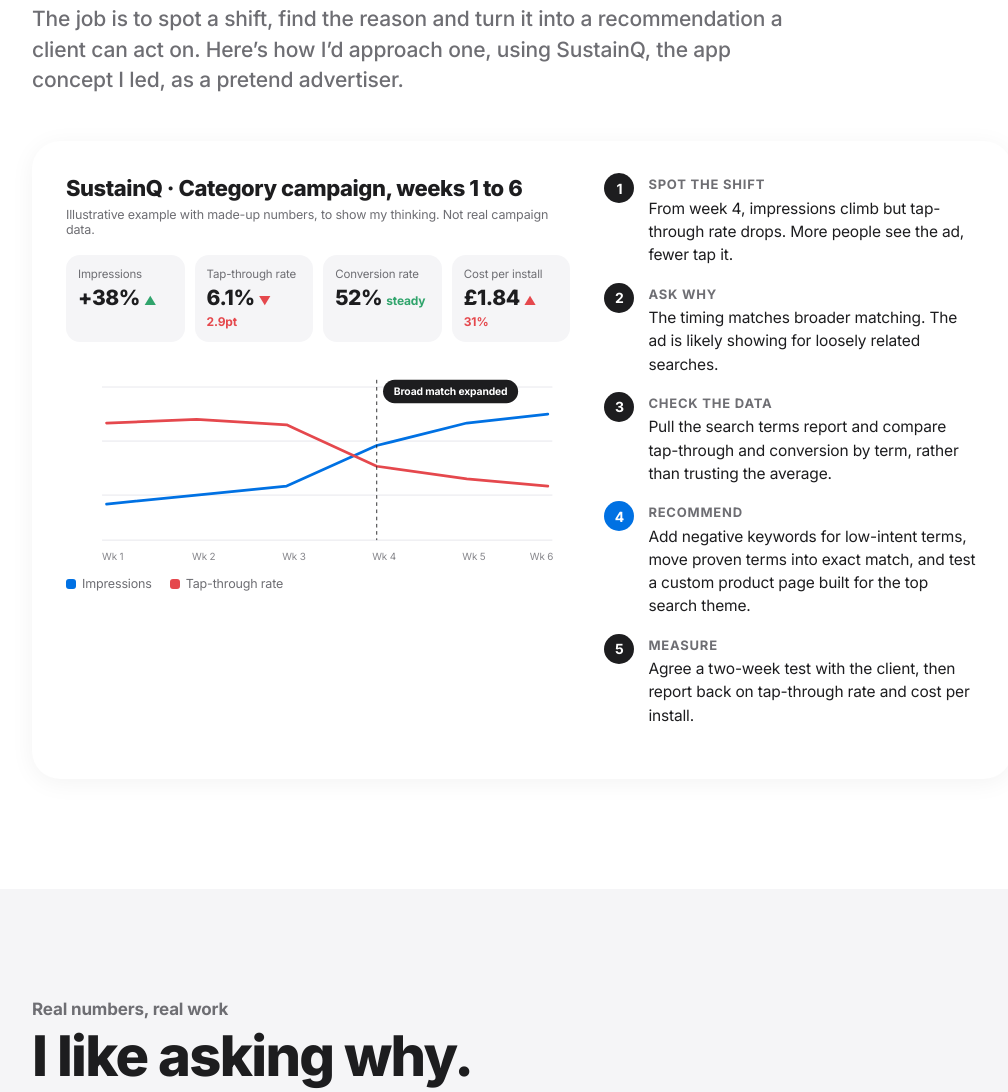
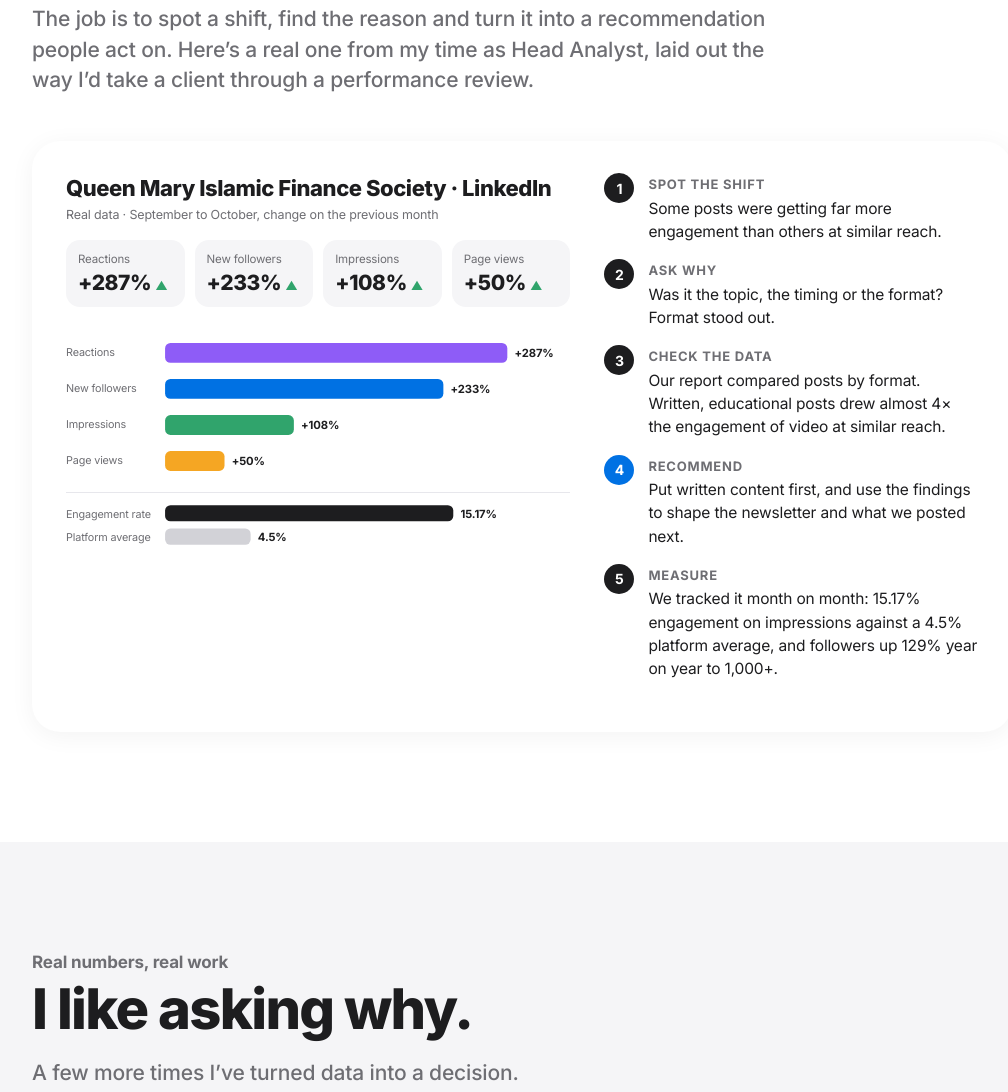
Before and after one commit to sumayaosman-pixel/web, a plain HTML site: page app-growth.html in a window 1280 px wide. Shown: the part 1096-2188 px from the top of the page, without its empty margins (118-1126 px from the left). Drawn offline with Linux system fonts and the light colour scheme.

Commit message:
Use real LinkedIn data in app growth page dashboard
Co-Authored-By: Claude Opus 5.5 <noreply@anthropic.com>
Claude-Session: https://claude.ai/code/session_01MsrmoqmGuJcnBMdd2XAcGA

```diff
--- a/app-growth.html
+++ b/app-growth.html
@@ -69,6 +69,7 @@ svg.chart{width:100%;height:auto;display:block}
 .js .chart .ln{stroke-dasharray:900;stroke-dashoffset:900;transition:stroke-dashoffset 2.2s ease}
 .js .chart.in .ln{stroke-dashoffset:0}
 .chart .flag{opacity:0;transition:opacity .6s ease 1.8s}.chart.in .flag{opacity:1}
+.chart .vals{opacity:0;transition:opacity .6s ease 1.1s}.chart.in .vals{opacity:1}
 .legend{display:flex;gap:18px;font-size:12.5px;color:var(--grey);margin-top:8px}
 .legend i{display:inline-block;width:10px;height:10px;border-radius:3px;margin-right:6px;vertical-align:-1px}
 .steps{list-style:none;counter-reset:s}
@@ -113,7 +114,7 @@ footer small{display:block;color:var(--grey);font-size:15px;margin-top:6px}
 .disc{max-width:1024px;margin:0 auto;padding:0 22px 30px;font-size:12px;color:#86868B}
 /* reveal */
 .screen{text-align:left}.ad>div:nth-child(2){min-width:0}
-.grey .chip{background:#fff}
+.grey .chip{background:#fff}.grey .tile:not(.dark){background:#fff}
 .js .tile.reveal.in:hover{transform:scale(1.02)}
 .js .reveal{opacity:0;transform:translateY(40px);transition:opacity .9s cubic-bezier(.2,.8,.2,1),transform .9s cubic-bezier(.2,.8,.2,1)}
 .js .reveal.in{opacity:1;transform:none}
@@ -158,32 +159,43 @@ footer small{display:block;color:var(--grey);font-size:15px;margin-top:6px}
 <section id="brief">
   <div class="sec-ey reveal">How I’d work</div>
   <h2 class="reveal">The story behind the numbers.</h2>
-  <p class="sub reveal">The job is to spot a shift, find the reason and turn it into a recommendation a client can act on. Here’s how I’d approach one, using SustainQ, the app concept I led, as a pretend advertiser.</p>
+  <p class="sub reveal">The job is to spot a shift, find the reason and turn it into a recommendation people act on. Here’s a real one from my time as Head Analyst, laid out the way I’d take a client through a performance review.</p>
   <div class="brief reveal">
     <div>
-      <h3>SustainQ · Category campaign, weeks 1 to 6</h3>
-      <div class="note">Illustrative example with made-up numbers, to show my thinking. Not real campaign data.</div>
+      <h3>Queen Mary Islamic Finance Society · LinkedIn</h3>
+      <div class="note">Real data · September to October, change on the previous month</div>
       <div class="kpis">
-        <div class="kpi"><small>Impressions</small><b>+38%</b><i class="up">▲</i></div>
-        <div class="kpi"><small>Tap-through rate</small><b>6.1%</b><i class="down">▼ 2.9pt</i></div>
-        <div class="kpi"><small>Conversion rate</small><b>52%</b><i class="up">steady</i></div>
-        <div class="kpi"><small>Cost per install</small><b>£1.84</b><i class="down">▲ 31%</i></div>
+        <div class="kpi"><small>Reactions</small><b>+287%</b><i class="up">▲</i></div>
+        <div class="kpi"><small>New followers</small><b>+233%</b><i class="up">▲</i></div>
+        <div class="kpi"><small>Impressions</small><b>+108%</b><i class="up">▲</i></div>
+        <div class="kpi"><small>Page views</small><b>+50%</b><i class="up">▲</i></div>
       </div>
-      <svg class="chart" id="chart" viewBox="0 0 560 230" role="img" aria-label="Illustrative chart: impressions rise while tap-through rate falls after week 3">
-        <g stroke="#E5E5EA" stroke-width="1"><line x1="40" y1="30" x2="540" y2="30"/><line x1="40" y1="90" x2="540" y2="90"/><line x1="40" y1="150" x2="540" y2="150"/><line x1="40" y1="200" x2="540" y2="200"/></g>
-        <g font-size="11" fill="#86868B" font-family="Inter"><text x="40" y="222">Wk 1</text><text x="140" y="222">Wk 2</text><text x="240" y="222">Wk 3</text><text x="340" y="222">Wk 4</text><text x="440" y="222">Wk 5</text><text x="515" y="222">Wk 6</text></g>
-        <path class="ln" stroke="#0071E3" d="M45 160 L145 150 L245 140 L345 95 L445 70 L535 60"/>
-        <path class="ln" stroke="#E5484D" d="M45 70 L145 66 L245 72 L345 118 L445 132 L535 140"/>
-        <g class="flag"><line x1="345" y1="22" x2="345" y2="200" stroke="#1D1D1F" stroke-dasharray="4 4"/><rect x="352" y="22" width="150" height="26" rx="13" fill="#1D1D1F"/><text x="364" y="39" font-size="11.5" fill="#fff" font-family="Inter" font-weight="700">Broad match expanded</text></g>
+      <svg class="chart" id="chart" viewBox="0 0 560 250" role="img" aria-label="Bar chart of month-on-month growth: reactions up 287%, new followers up 233%, impressions up 108%, page views up 50%; engagement rate 15.17% against a 4.5% platform average">
+        <g font-family="Inter" font-size="12" fill="#6E6E73">
+          <text x="0" y="34">Reactions</text><text x="0" y="74">New followers</text><text x="0" y="114">Impressions</text><text x="0" y="154">Page views</text>
+        </g>
+        <g>
+          <rect class="bar" x="110" y="20" height="22" rx="6" fill="#8E5CF7" data-w="380"/>
+          <rect class="bar" x="110" y="60" height="22" rx="6" fill="#0071E3" data-w="309"/>
+          <rect class="bar" x="110" y="100" height="22" rx="6" fill="#30A46C" data-w="143"/>
+          <rect class="bar" x="110" y="140" height="22" rx="6" fill="#F5A623" data-w="66"/>
+        </g>
+        <g font-family="Inter" font-size="12.5" font-weight="700" fill="#1D1D1F" class="vals">
+          <text x="498" y="36">+287%</text><text x="427" y="76">+233%</text><text x="261" y="116">+108%</text><text x="184" y="156">+50%</text>
+        </g>
+        <line x1="0" y1="186" x2="560" y2="186" stroke="#E5E5EA"/>
+        <g font-family="Inter" font-size="12" fill="#6E6E73"><text x="0" y="214">Engagement rate</text><text x="0" y="240">Platform average</text></g>
+        <rect class="bar" x="110" y="200" height="18" rx="6" fill="#1D1D1F" data-w="320"/>
+        <rect class="bar" x="110" y="226" height="18" rx="6" fill="#D2D2D7" data-w="95"/>
+        <g font-family="Inter" font-size="12.5" font-weight="700" fill="#1D1D1F" class="vals"><text x="438" y="214">15.17%</text><text x="213" y="240">4.5%</text></g>
       </svg>
-      <div class="legend"><span><i style="background:#0071E3"></i>Impressions</span><span><i style="background:#E5484D"></i>Tap-through rate</span></div>
     </div>
     <ol class="steps">
-      <li><b>Spot the shift</b>From week 4, impressions climb but tap-through rate drops. More people see the ad, fewer tap it.</li>
-      <li><b>Ask why</b>The timing matches broader matching. The ad is likely showing for loosely related searches.</li>
-      <li><b>Check the data</b>Pull the search terms report and compare tap-through and conversion by term, rather than trusting the average.</li>
-      <li class="rec"><b>Recommend</b>Add negative keywords for low-intent terms, move proven terms into exact match, and test a custom product page built for the top search theme.</li>
-      <li><b>Measure</b>Agree a two-week test with the client, then report back on tap-through rate and cost per install.</li>
+      <li><b>Spot the shift</b>Some posts were getting far more engagement than others at similar reach.</li>
+      <li><b>Ask why</b>Was it the topic, the timing or the format? Format stood out.</li>
+      <li><b>Check the data</b>Our report compared posts by format. Written, educational posts drew almost 4× the engagement of video at similar reach.</li>
+      <li class="rec"><b>Recommend</b>Put written content first, and use the findings to shape the newsletter and what we posted next.</li>
+      <li><b>Measure</b>We tracked it month on month: 15.17% engagement on impressions against a 4.5% platform average, and followers up 129% year on year to 1,000+.</li>
     </ol>
   </div>
 </section>
@@ -191,13 +203,13 @@ footer small{display:block;color:var(--grey);font-size:15px;margin-top:6px}
 <div class="grey" id="numbers"><section>
   <div class="sec-ey reveal">Real numbers, real work</div>
   <h2 class="reveal">I like asking why.</h2>
-  <p class="sub reveal">A few times I’ve turned data into a decision.</p>
+  <p class="sub reveal">A few more times I’ve turned data into a decision.</p>
   <div class="tiles">
-    <div class="tile t2 reveal"><h4>Society reporting · Head Analyst</h4><div class="big c-purple" data-to="4" data-suf="×">4×</div><p>Our report found written, educational posts drew almost 4× the engagement of video at similar reach. We put written content first and reached <b>15.17% engagement</b> against a 4.5% platform average.</p></div>
-    <div class="tile dark reveal"><h4>LinkedIn, one month</h4><div class="big c-green" data-to="287" data-pre="+" data-suf="%">+287%</div><p>reactions, with followers up 233% and impressions up 108% on the month before.</p></div>
-    <div class="tile reveal"><h4>Travelway · Campaign Lead</h4><div class="big c-blue" data-to="50" data-pre="£" data-suf="k+">£50k+</div><p>A data-backed proposal and audience split turned a projected loss into profit.</p></div>
+    <div class="tile t2 reveal"><h4>Travelway · Campaign Lead</h4><div class="big c-blue" data-to="50" data-pre="£" data-suf="k+">£50k+</div><p>The team expected Ramadan to lose money. I built a data-backed proposal, split the audience by need and ran the campaign through to a post-campaign review. It turned a projected loss into profit.</p></div>
+    <div class="tile dark reveal"><h4>Society LinkedIn · year on year</h4><div class="big c-green" data-to="129" data-pre="+" data-suf="%">+129%</div><p>followers, passing 1,000.</p></div>
     <div class="tile reveal"><h4>Aircall · weekly</h4><div class="big c-orange">SQL</div><p>Queries on call volume to track adoption and spot performance shifts and growth signals.</p></div>
     <div class="tile reveal"><h4>Aircall · ramp-up</h4><div class="big c-red" data-to="130" data-suf="%">130%</div><p>of target while still ramping up, keeping CRM records accurate throughout.</p></div>
+    <div class="tile reveal"><h4>IBM · student consultant</h4><div class="big c-purple" style="font-size:40px">Outstanding</div><p>rating for a data-led recommendation built with IBM Watson analytics.</p></div>
   </div>
 </section></div>
 
@@ -240,7 +252,7 @@ footer small{display:block;color:var(--grey);font-size:15px;margin-top:6px}
   <div><div class="big">Let’s talk.</div><small>sumayaosman644@gmail.com</small></div>
   <div style="display:flex;gap:12px;flex-wrap:wrap"><a class="pill" href="mailto:sumayaosman644@gmail.com">Email me</a><button class="pill ghost" id="copy" type="button">Copy email</button></div>
 </div>
-<div class="disc">A personal application page by Sumaya Osman. Not affiliated with or endorsed by Apple. The campaign example uses made-up numbers.</div>
+<div class="disc">A personal application page by Sumaya Osman. Not affiliated with or endorsed by Apple. </div>
 </footer>
 
 <script>
@@ -249,9 +261,10 @@ footer small{display:block;color:var(--grey);font-size:15px;margin-top:6px}
  function count(el){var to=+el.dataset.to,pre=el.dataset.pre||'',suf=el.dataset.suf||'',t0=null,d=1300;
   function st(t){if(!t0)t0=t;var p=Math.min((t-t0)/d,1),e=1-Math.pow(1-p,3);el.textContent=pre+Math.round(to*e)+suf;if(p<1)requestAnimationFrame(st);}requestAnimationFrame(st);}
  if(!reduce){setTimeout(function(){document.querySelectorAll('.float [data-to]').forEach(count)},500);}
+ document.querySelectorAll('.chart .bar').forEach(function(r){r.setAttribute('width',reduce?r.dataset.w:0)});
  var targets=[].slice.call(document.querySelectorAll('.reveal')).concat([document.getElementById('chart')]);
- if(!('IntersectionObserver' in window)||reduce){targets.forEach(function(e){e.classList.add('in')});return;}
- var io=new IntersectionObserver(function(en){en.forEach(function(x){if(x.isIntersecting){x.target.classList.add('in');x.target.querySelectorAll&&x.target.querySelectorAll('[data-to]').forEach(count);io.unobserve(x.target);}})},{threshold:.2});
+ if(!('IntersectionObserver' in window)||reduce){document.querySelectorAll('.chart .bar').forEach(function(r){r.setAttribute('width',r.dataset.w)});targets.forEach(function(e){e.classList.add('in')});return;}
+ var io=new IntersectionObserver(function(en){en.forEach(function(x){if(x.isIntersecting){x.target.classList.add('in');if(x.target.id==='chart'){x.target.querySelectorAll('.bar').forEach(function(r,i){setTimeout(function(){r.style.transition='width 1.4s cubic-bezier(.2,.8,.2,1)';r.setAttribute('width',r.dataset.w)},i*120)})}x.target.querySelectorAll&&x.target.querySelectorAll('[data-to]').forEach(count);io.unobserve(x.target);}})},{threshold:.2});
  targets.forEach(function(e){io.observe(e)});
  document.querySelectorAll('.tiles .tile').forEach(function(t,i){t.style.transitionDelay=(i*90)+'ms';});
  setTimeout(function(){targets.forEach(function(e){if(!e.classList.contains('in')&&e.getBoundingClientRect().top<innerHeight)e.classList.add('in')})},1500);
```
